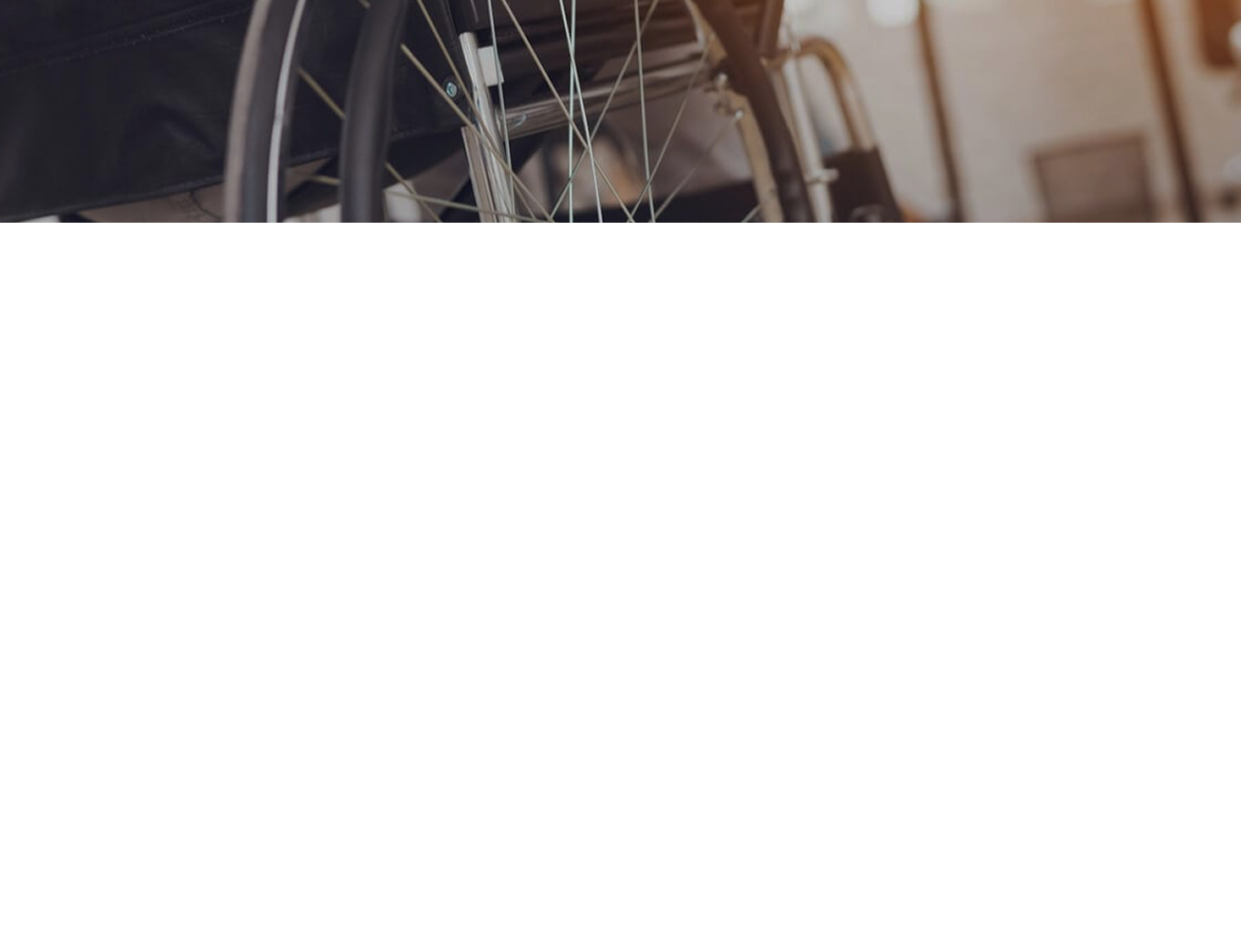
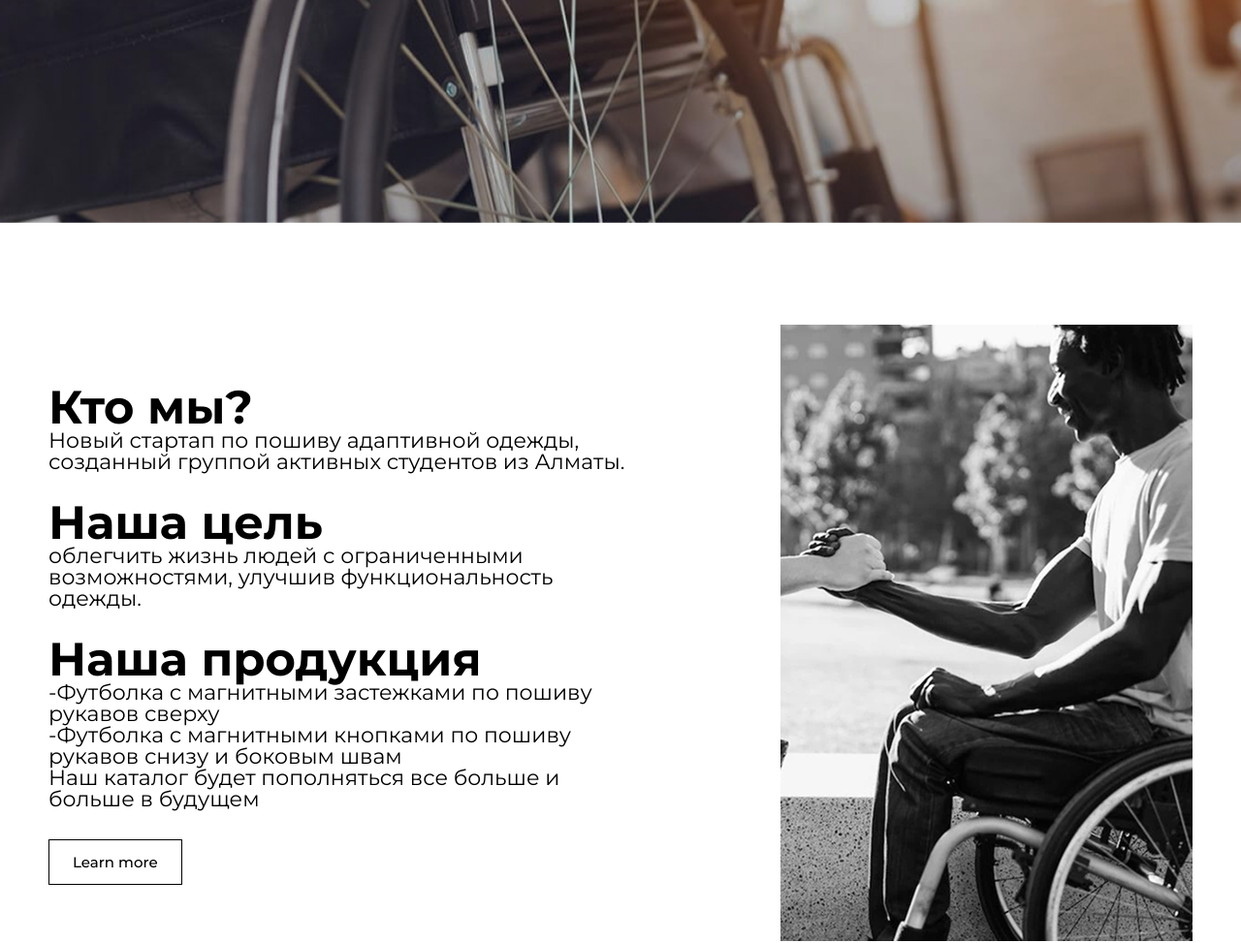
Before and after one commit to alibekn6/mamyq-landing, a plain HTML site: page index.html in a window 1280 px wide. Shown: the part 573-1546 px from the top of the page at 97% size. Before the commit the page ends 803 px from the top, so only its background shows below. Drawn offline with Linux system fonts and the light colour scheme.

Commit message:
create aboutus

```diff
--- a/index.html
+++ b/index.html
@@ -36,5 +36,25 @@
 			</div>
 		</div>
 	</header>
+
+	<!-- ABOUT US -->
+	<section class="aboutus" id="aboutus">
+		<div class="content">
+			<p class="aboutus-title">Кто мы?</p>
+			<p class="aboutus-subtitle">Новый стартап по пошиву адаптивной одежды, созданный группой активных студентов из Алматы.</p>
+			<p class="aboutus-title">Наша цель</p>
+			<p class="aboutus-subtitle">облегчить жизнь людей с ограниченными возможностями, улучшив функциональность одежды.</p>
+			<p class="aboutus-title">Наша продукция</p>
+			<p class="aboutus-subtitle">
+				-Футболка с магнитными застежками по пошиву рукавов сверху<br>
+				-Футболка с магнитными кнопками по пошиву рукавов снизу и боковым швам<br>
+				Наш каталог будет пополняться все больше и больше в будущем
+			</p>
+
+			<a href="#" class="btn">Learn more</a>
+		</div>
+
+		<img src="resources/imgs/cont-1.jpg" alt="">
+	</section>
 </body>
 </html>
--- a/resources/css/main.css
+++ b/resources/css/main.css
@@ -97,3 +97,55 @@
 	background: white;
 	color: black;
 }
+
+
+/* ABOUT US  */
+.aboutus {
+	padding: 105px 50px 0 50px;
+
+	display: flex;
+	justify-content: space-between;
+	align-items: center;
+}
+
+.aboutus .content {
+	max-width: 610px;
+}
+
+.aboutus-title {
+	font-size: 48px;
+	font-weight: bold;
+}
+
+.aboutus-subtitle + .aboutus-title {
+	padding-top: 27px;
+}
+
+.aboutus-subtitle {
+	font-size: 22px;
+}
+
+
+.aboutus .btn {
+	display: block;
+	width: fit-content;
+
+	padding: 15px 24px;
+	margin-top: 30px;
+
+	font-size: 15px;
+	font-weight: 500;
+	color: black;
+	border: 1px solid black;
+
+	transition: .2s ease-in-out;
+}
+
+.aboutus .btn:hover {
+	background: black;
+	color: white;
+}
+
+.aboutus img {
+	width: 425px;
+}
```
